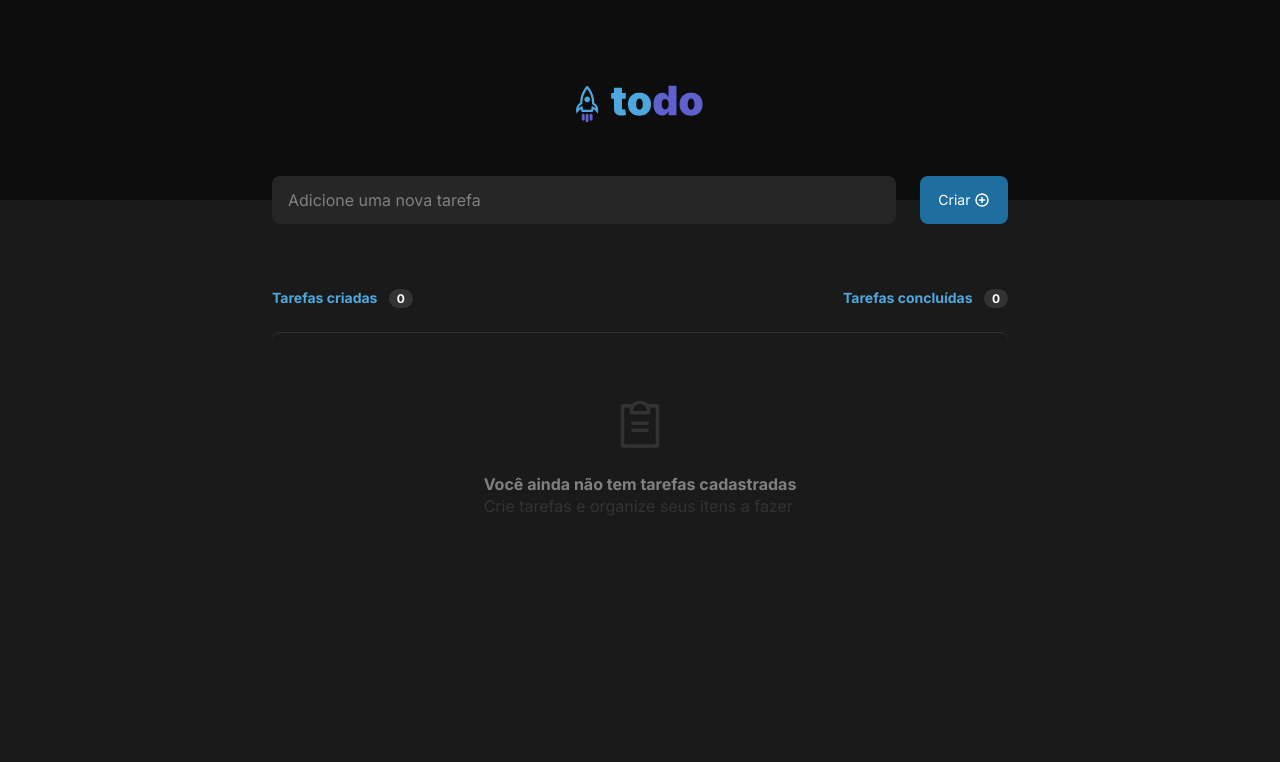
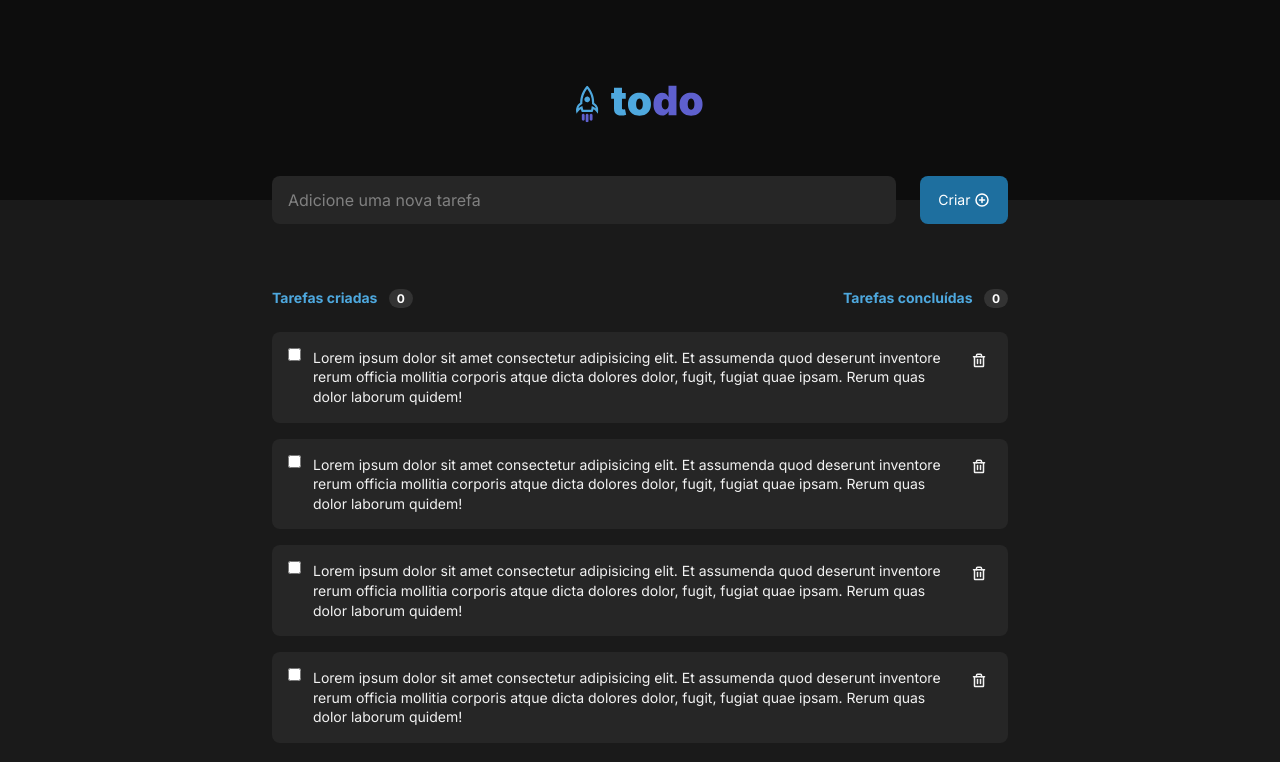
Before and after one commit to casemiroj/ignite-todo, a React (Vite) app: page / in a window 1280 px wide. Shown: the top 762 px of the page. Built offline with nearby package versions, Linux system fonts and the light colour scheme.

Commit message:
Iniciando estilização de task

```diff
--- /dev/null
+++ b/src/Task/Task.module.css
@@ -0,0 +1,27 @@
+.task {
+  display: flex;
+  align-items: flex-start;
+  background: var(--gray-500);
+  padding: 1rem;
+  gap: .75rem;
+  border-radius: 8px;
+  color: var(--gray-100);
+  margin-bottom: 1rem;
+}
+
+.task input[type='checkbox'] {
+  border-radius: 50px;
+}
+
+.task p {
+  font-size: .875rem;
+}
+
+.task button{
+  line-height: 0;
+  background: transparent;
+  border: 0;
+  padding: .3rem;
+  color: var(--gray-100);
+  border-radius: 4px;
+}
--- /dev/null
+++ b/src/Task/index.tsx
@@ -0,0 +1,14 @@
+import { Trash } from 'phosphor-react'
+import styles from './Task.module.css'
+
+export function Task() {
+  return(
+    <div className={styles.task}>
+      <input type="checkbox" />
+      <p>Lorem ipsum dolor sit amet consectetur adipisicing elit. Et assumenda quod deserunt inventore rerum officia mollitia corporis atque dicta dolores dolor, fugit, fugiat quae ipsam. Rerum quas dolor laborum quidem!</p>
+      <button>
+        <Trash size={16} weight='bold' />
+      </button>
+    </div>
+  )
+}
--- a/src/TasksWrapper/TasksWrapper.module.css
+++ b/src/TasksWrapper/TasksWrapper.module.css
@@ -4,3 +4,7 @@
   width: 46rem;
   margin: 4rem auto 0 auto;
 }
+
+.taskList {
+  margin-top: 1.5rem;
+}
--- a/src/TasksWrapper/index.tsx
+++ b/src/TasksWrapper/index.tsx
@@ -1,4 +1,5 @@
 import { EmptyTasks } from '../EmptyTasks'
+import { Task } from '../Task'
 import { TasksHeader } from '../TasksHeader/TasksHeader'
 import styles from './TasksWrapper.module.css'
 
@@ -6,7 +7,13 @@ export function TasksWrapper() {
   return(
     <div className={styles.wrapper}>
       <TasksHeader />
-      <EmptyTasks />
+      <div className={styles.taskList}>
+        <Task />
+        <Task />
+        <Task />
+        <Task />
+      </div>
+      {/* <EmptyTasks /> */}
     </div>
   )
 }
```
